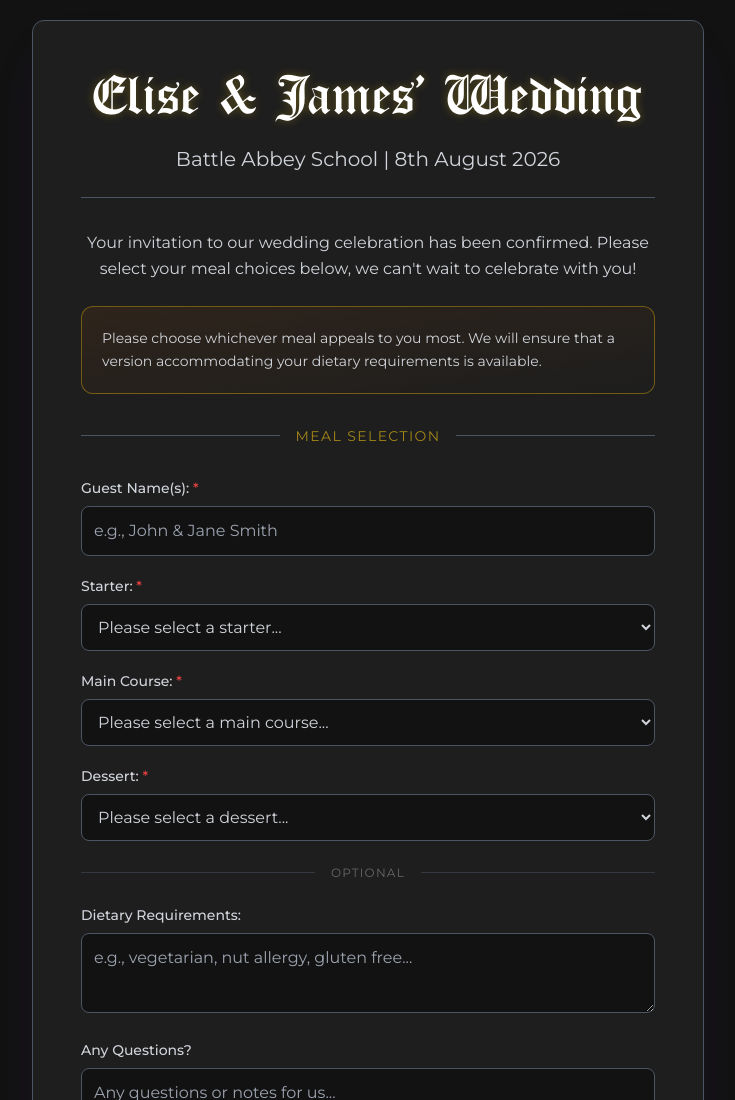
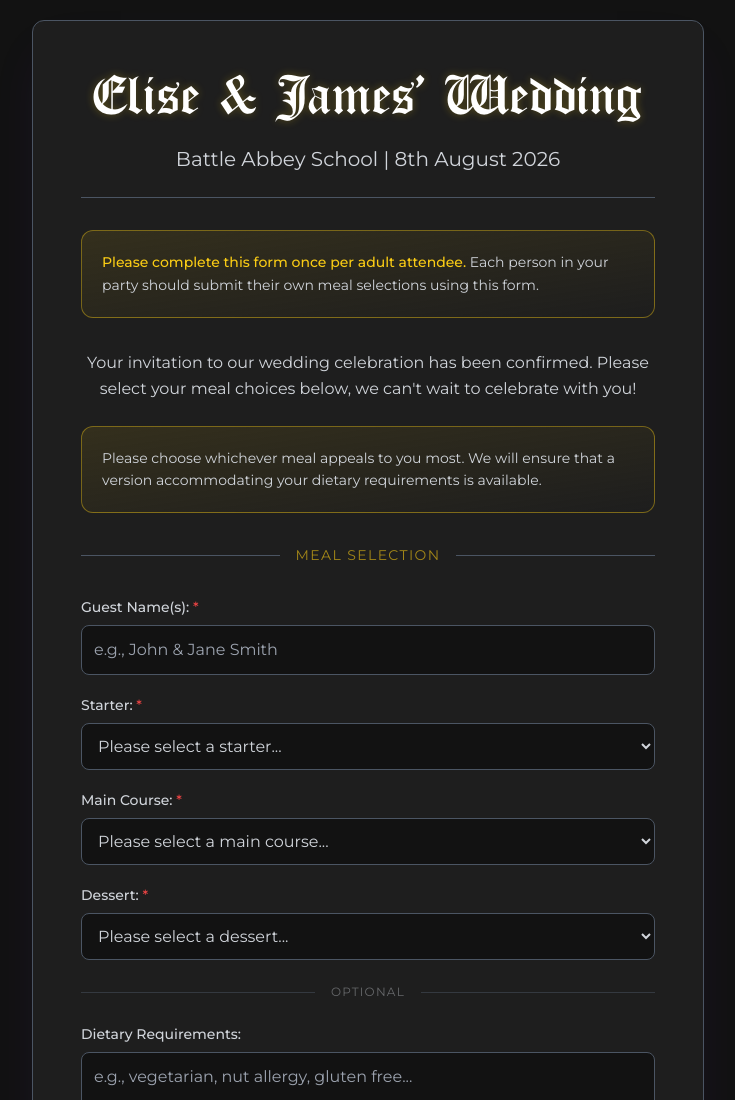
Before and after one commit to JamesDrummer/James-Elise-Wedding, a website: page index.html in a window 1280 px wide. Shown: the top 1100 px of the page, without its empty margins (272-1007 px from the left). Drawn offline with nearby package versions, Linux system fonts and the light colour scheme.

Commit message:
made the yellow better and added call out instructions, informing people to fill out the form once per adult attendee.

```diff
--- a/index.html
+++ b/index.html
@@ -56,10 +56,18 @@
         <div id="form-container">
             <h1 class="font-ornate text-5xl md:text-6xl text-brand-heading mb-4" style="text-shadow: 0 0 8px rgba(250, 204, 21, 0.3);">Elise & James' Wedding</h1>
             <h2 class="font-montserrat font-normal text-xl text-brand-text mt-0 mb-8 border-b border-brand-border pb-6">Battle Abbey School | 8th August 2026</h2>
+
+            <!-- Instructions Info Box -->
+            <div class="animate-fade-in-up rounded-xl border border-brand-accent/40 bg-gradient-to-br from-brand-accent/10 to-brand-card p-5 mb-8 text-left" style="animation-delay: 0.02s">
+                <p class="text-brand-text text-sm leading-relaxed">
+                    <span class="text-brand-accent font-medium">Please complete this form once per adult attendee.</span> Each person in your party should submit their own meal selections using this form.
+                </p>
+            </div>
+
             <p class="text-base leading-relaxed mb-6">Your invitation to our wedding celebration has been confirmed. Please select your meal choices below, we can't wait to celebrate with you!</p>
 
             <!-- Info Box: Dietary Accommodation (amber/gold tint) -->
-            <div class="animate-fade-in-up rounded-xl border border-yellow-500/40 bg-gradient-to-br from-yellow-900/20 to-brand-card p-5 mb-8 text-left" style="animation-delay: 0.05s">
+            <div class="animate-fade-in-up rounded-xl border border-brand-accent/40 bg-gradient-to-br from-brand-accent/10 to-brand-card p-5 mb-8 text-left" style="animation-delay: 0.05s">
                 <p class="text-brand-text text-sm leading-relaxed">
                     Please choose whichever meal appeals to you most. We will ensure that a version accommodating your dietary requirements is available.
                 </p>
```
